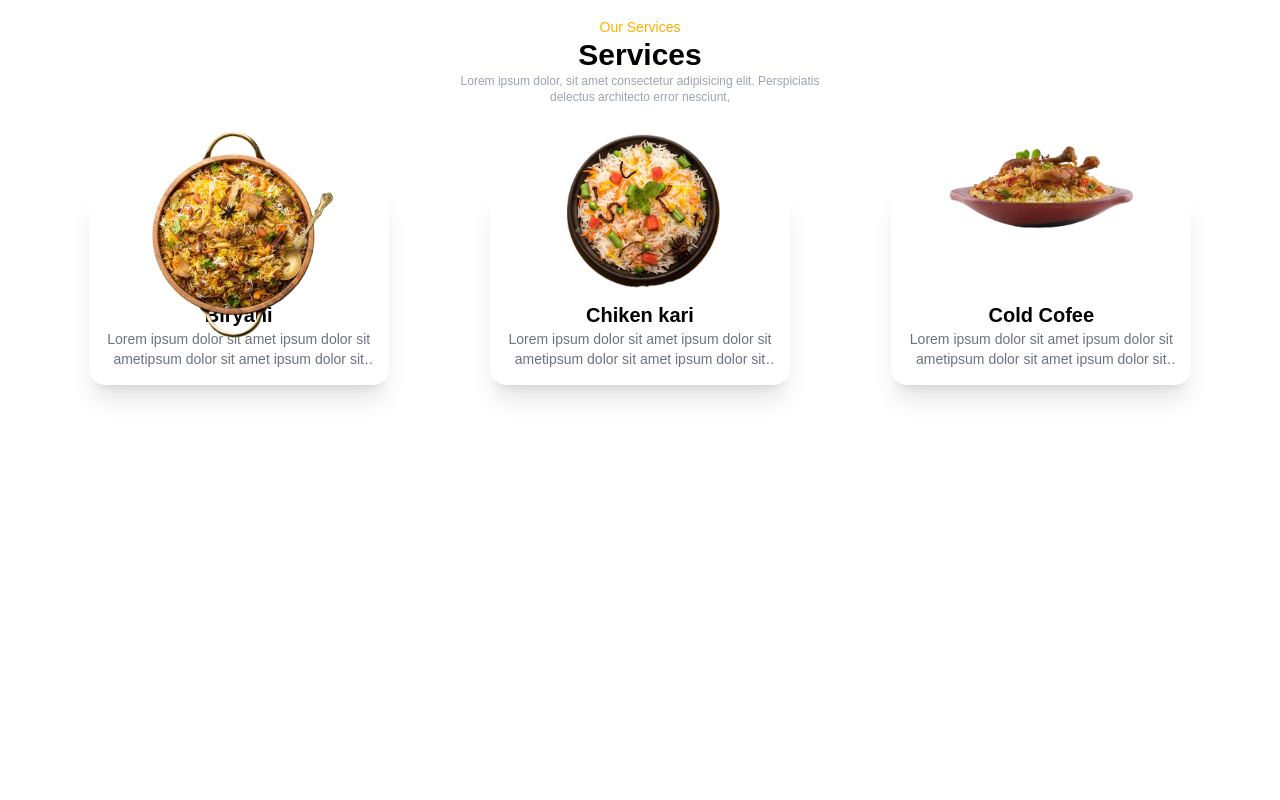
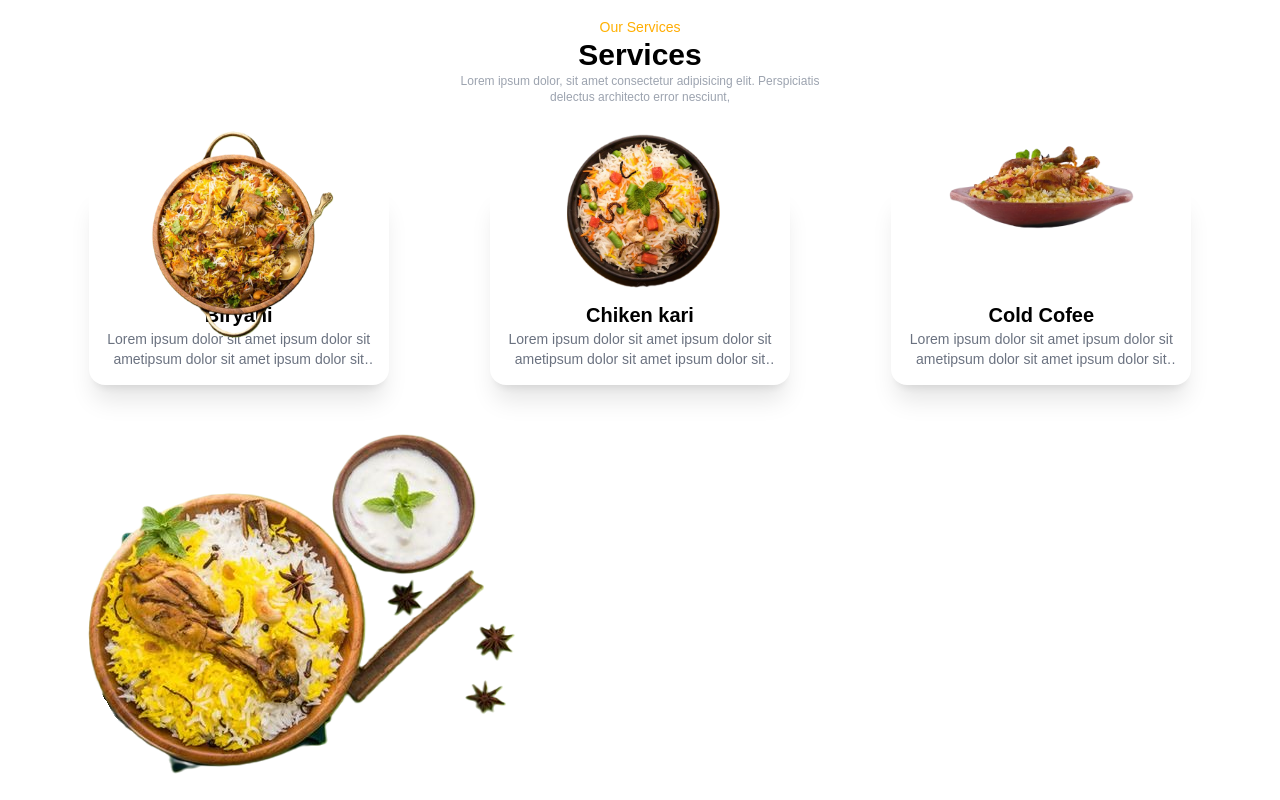
Before and after one commit to wacho91/Restaurant, a React (Vite) app: page / in a window 1280 px wide. Shown: the part 679-1479 px from the top of the page. Before the commit the page ends 1104 px from the top, so only its background shows below. Built offline with nearby package versions, Linux system fonts and the light colour scheme.

Commit message:
Banner Component

```diff
--- a/src/App.jsx
+++ b/src/App.jsx
@@ -5,6 +5,7 @@ import Hero from "./Component/Hero/Hero";
 import AOS from "aos";
 import "aos/dist/aos.css";
 import Services from "./Component/Services/Services";
+import Banner from "./Component/Banner/Banner";
 
 function App() {
 
@@ -23,6 +24,7 @@ function App() {
       <Navbar />
       <Hero />
       <Services />
+      <Banner />
     </div>
   )
 }
--- /dev/null
+++ b/src/Component/Banner/Banner.jsx
@@ -0,0 +1,32 @@
+
+import BiryaniImg from "../../assets/biryani5.png";
+import Vector from "../../assets/vector3.png";
+
+const Banner = () => {
+
+    const bgImage = {
+        backgroundImage: `url(${Vector})`,
+        backgroundPosition: "center",
+        backgroundRepeat: "no-repeat",
+        backgroundSize: "cover",
+        height: "100%",
+        width: "100%",
+    };
+
+  return (
+    <div>
+        <div>
+            <div>
+                <div>
+                    {/*Image Banner*/}
+                    <div>
+                        <img src={BiryaniImg} alt="image" />
+                    </div>
+                </div>
+            </div>
+        </div>
+    </div>
+  )
+}
+
+export default Banner
```
